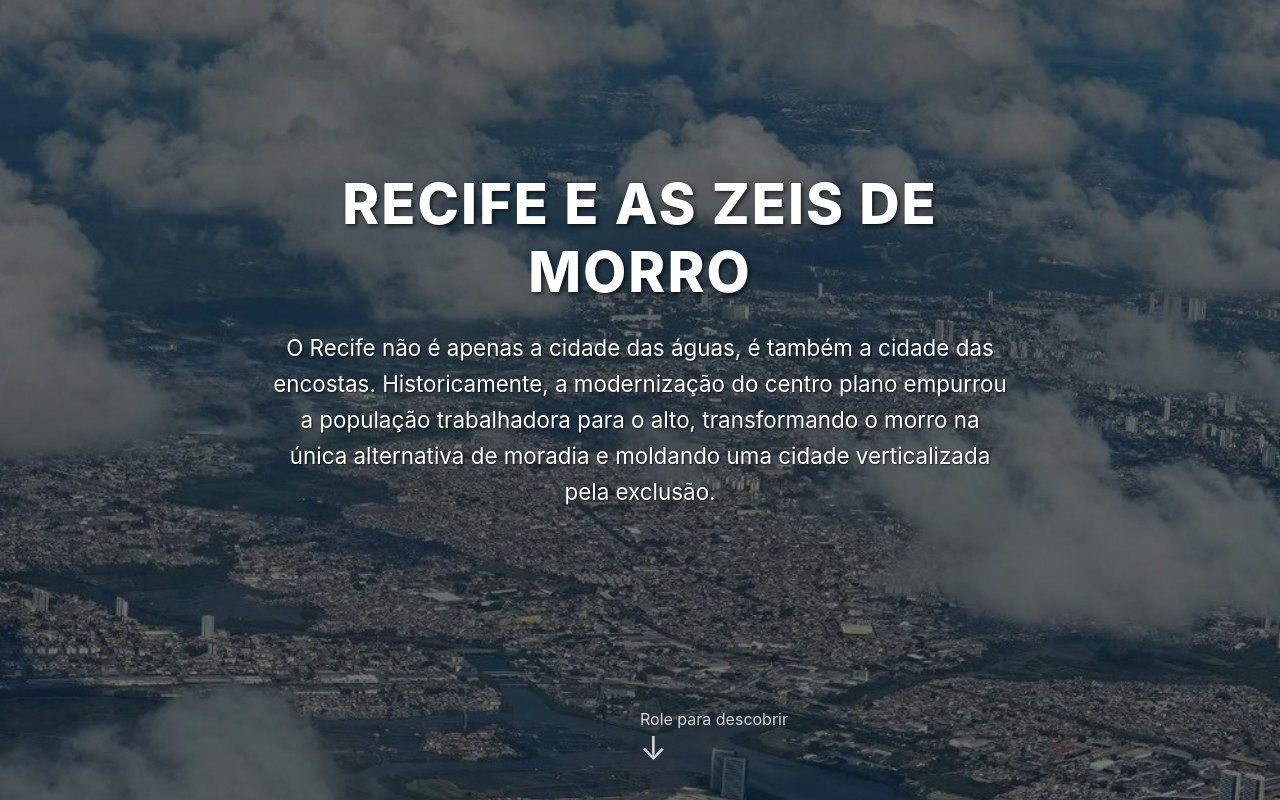
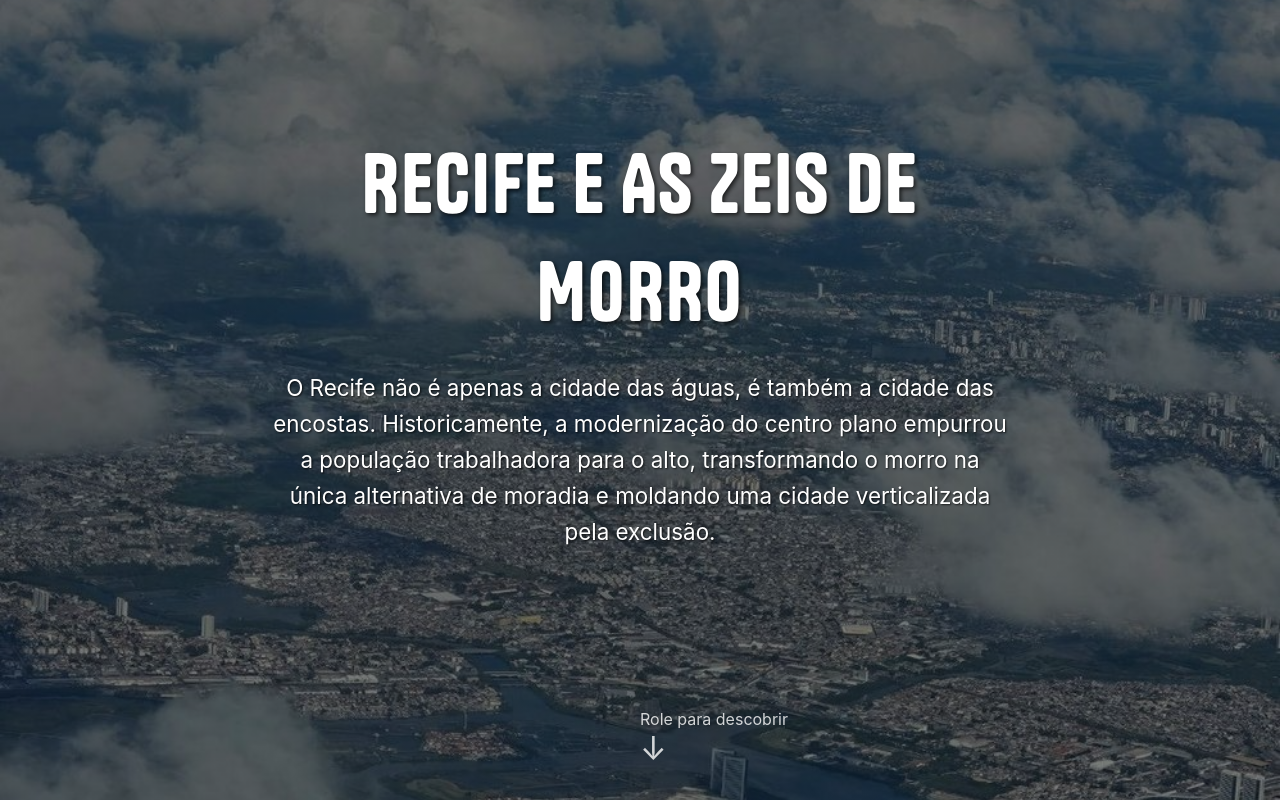
Before and after one commit to JoaoTeles87/Narratives-Plataform, a React (Vite) app: page / in a window 1280 px wide. Shown: the top 800 px of the page. Built offline with nearby package versions, Linux system fonts and the light colour scheme.

Commit message:
feat: Add initial styling for the Home component, including section layouts, background images, and scroll-reveal animations.

```diff
--- a/src/components/Home.module.css
+++ b/src/components/Home.module.css
@@ -34,9 +34,12 @@
 }
 
 .contentFixed h1 {
-  font-size: 3.5rem;
+  font-size: 5rem;
+  /* Increased size to match the impact of Tanker */
+  font-family: 'Tanker-Regular', sans-serif;
   margin-bottom: 1.5rem;
-  font-weight: 800;
+  font-weight: normal;
+  /* Tanker usually doesn't need bold */
   text-transform: uppercase;
   letter-spacing: 2px;
   text-shadow: 2px 2px 4px rgba(0, 0, 0, 0.7);
```
